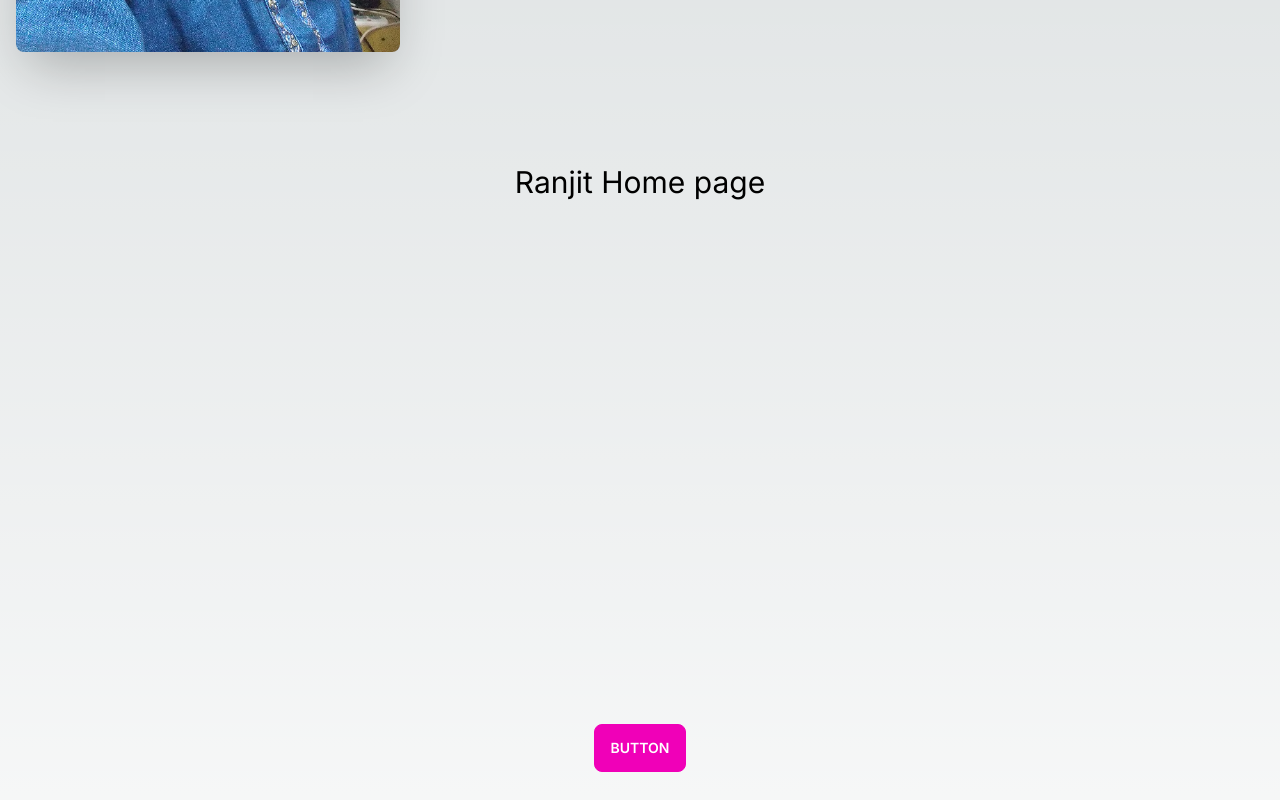
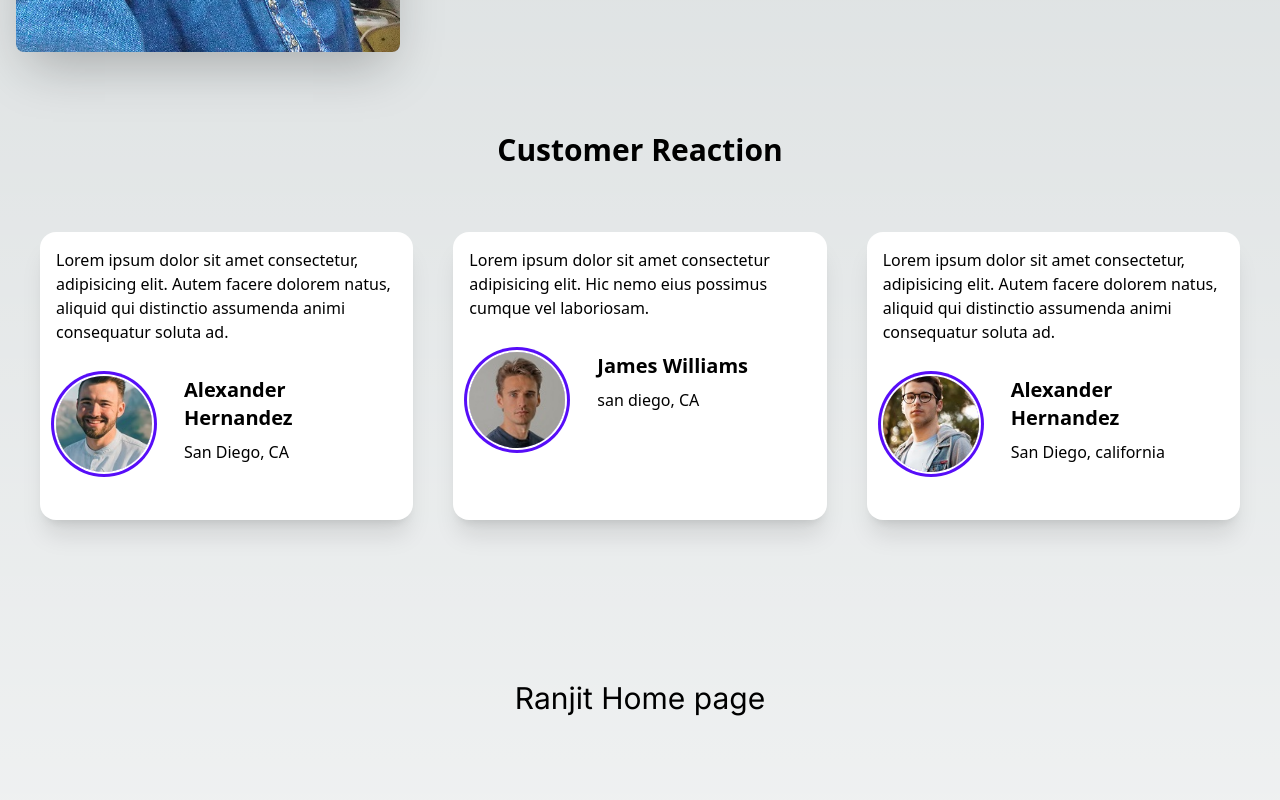
Before and after one commit to mollikacomputer/ranjitk, a Next.js app: page / in a window 1280 px wide. Shown: the part 540-1340 px from the top of the page. Built offline with nearby package versions, Linux system fonts and the light colour scheme.

Commit message:
comment section added

```diff
--- /dev/null
+++ b/components/Comments.js
@@ -0,0 +1,90 @@
+import React from "react";
+
+const Comments = () => {
+  return (
+    <section>
+      <h2 className="text-3xl text-center font-bold my-16">
+        Customer Reaction
+      </h2>
+
+      <div className="grid sm:grid-cols-1 md:grid-cols-2 lg:grid-cols-3 gap-10 my-16 px-10">
+        <div
+          className="card bg-base-100 shadow-xl p-4"
+          data-aos-easing="ease-out-cubic"
+          data-aos-duration="1000"
+          data-aos="fade-right"
+        >
+          <div>
+            <p className="text-left">
+              Lorem ipsum dolor sit amet consectetur, adipisicing elit. Autem
+              facere dolorem natus, aliquid qui distinctio assumenda animi
+              consequatur soluta ad.
+            </p>
+          </div>
+          <div className="flex">
+            <div className="avatar my-8">
+              <div className="w-24 rounded-full ring ring-primary ring-offset-base-100 ring-offset-2">
+                <img src="/user1.jpg" />
+              </div>
+            </div>
+            <div className="card-body text-left align-middle">
+              <h3 className="card-title"> Alexander Hernandez </h3>
+              <p> San Diego, CA </p>
+            </div>
+          </div>
+        </div>
+        <div
+          className="card bg-base-100 shadow-xl p-4"
+          data-aos-easing="ease-out-cubic"
+          data-aos-duration="1000"
+          data-aos="fade-right"
+        >
+          <div>
+            <p className="text-left">
+              Lorem ipsum dolor sit amet consectetur adipisicing elit. Hic nemo
+              eius possimus cumque vel laboriosam.
+            </p>
+          </div>
+          <div className="flex">
+            <div className="avatar my-8">
+              <div className="w-24 rounded-full ring ring-primary ring-offset-base-100 ring-offset-2">
+                <img src="/user2.jpg" />
+              </div>
+            </div>
+            <div className="card-body text-left align-middle">
+              <h3 className="card-title"> James Williams </h3>
+              <p> san diego, CA </p>
+            </div>
+          </div>
+        </div>
+        <div
+          className="card bg-base-100 shadow-xl p-4"
+          data-aos-easing="ease-out-cubic"
+          data-aos-duration="1000"
+          data-aos="fade-right"
+        >
+          <div>
+            <p className="text-left">
+              Lorem ipsum dolor sit amet consectetur, adipisicing elit. Autem
+              facere dolorem natus, aliquid qui distinctio assumenda animi
+              consequatur soluta ad.
+            </p>
+          </div>
+          <div className="flex">
+            <div className="avatar my-8">
+              <div className="w-24 rounded-full ring ring-primary ring-offset-base-100 ring-offset-2">
+                <img src="/user3.jpg" />
+              </div>
+            </div>
+            <div className="card-body text-left align-middle">
+              <h3 className="card-title"> Alexander Hernandez </h3>
+              <p> San Diego, california </p>
+            </div>
+          </div>
+        </div>
+      </div>
+    </section>
+  );
+};
+
+export default Comments;
--- a/pages/_app.js
+++ b/pages/_app.js
@@ -1,6 +1,7 @@
 import Footer from '@/components/Footer';
 import HeroSection from '@/components/HeroSection';
 import Navbar from '@/components/Navbar';
+import Comments from '@/components/comments';
 import '@/styles/globals.css'
 
 export default function App({ Component, pageProps }) {
@@ -8,6 +9,7 @@ export default function App({ Component, pageProps }) {
     <>
     <Navbar/>
     <HeroSection/>
+    <Comments/>
     <Component {...pageProps} />
     <Footer/>
     </>
--- a/pages/index.js
+++ b/pages/index.js
@@ -9,7 +9,7 @@ export default function Home() {
       className={`flex min-h-screen flex-col items-center justify-between p-24 ${inter.className}`}
     >
       <h2 className="text-3xl"> Ranjit Home page</h2>
-      <button className="btn btn-secondary">Button</button>
+
     </main>
   )
 }
```
